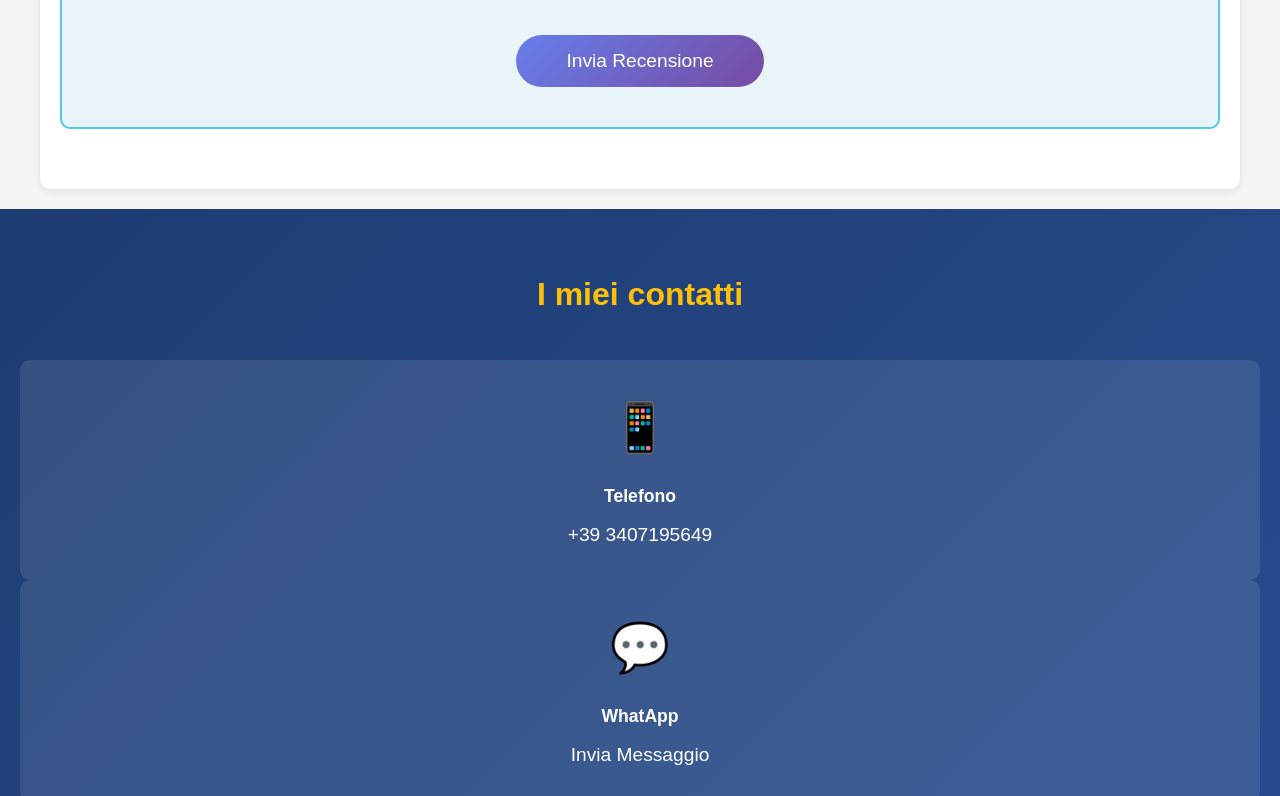
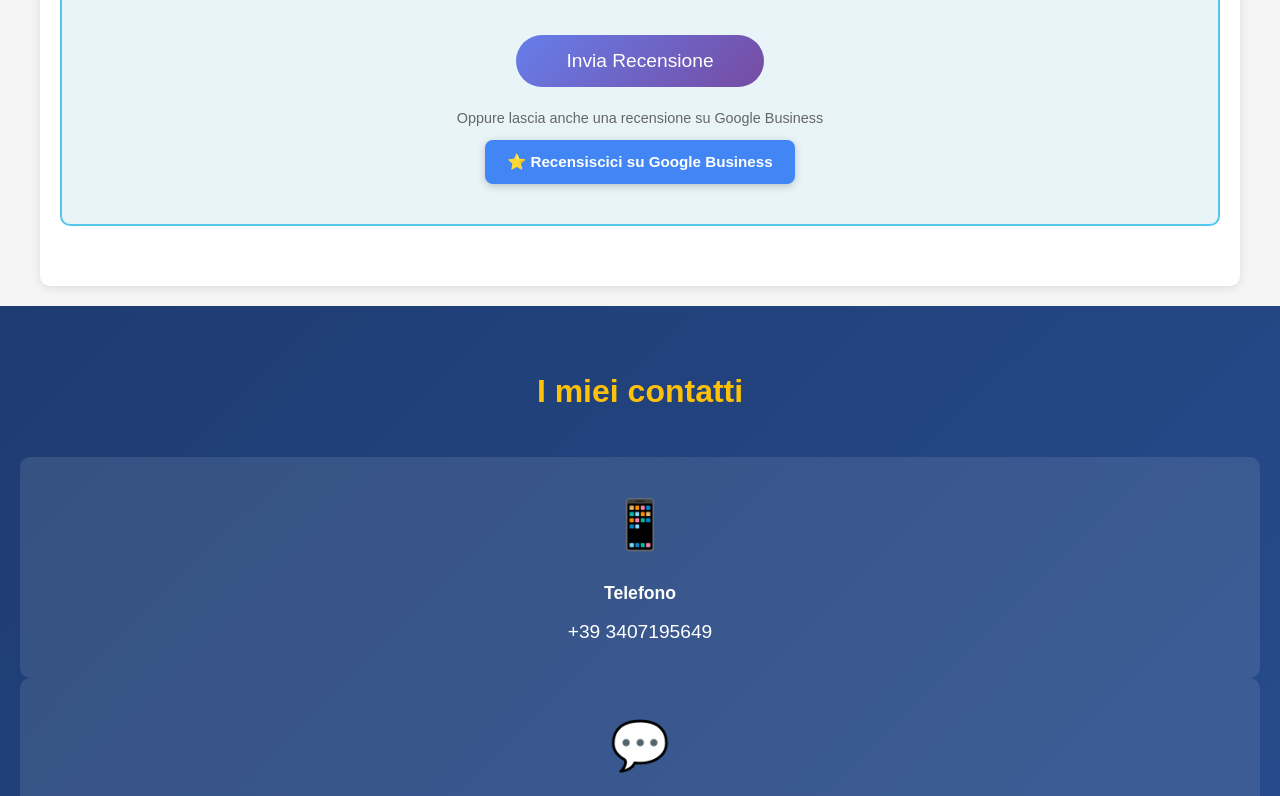
Before and after one commit to dariolopresti14-sys/gaetano-cristaldi-idraulico, a website: page frontend/index.html in a window 1280 px wide. Shown: the part 3868-4664 px from the top of the page. Drawn offline with Linux system fonts and the light colour scheme; no server answers.

Commit message:
aggiunto possibilita di recensione su google business

```diff
--- a/frontend/index.html
+++ b/frontend/index.html
@@ -343,6 +343,14 @@
           </div>
           <button type="submit" class="submit-btn">Invia Recensione</button>
 
+          <div style="text-align: center; margin-top: 20px;">
+            <p style="font-size: 0.9em; color: #666; margin-bottom: 10px;">Oppure lascia anche una recensione su Google Business</p>
+            <a href="https://g.page/r/CVBXMQX_SSmZEBM/review" target="_blank" style="display: inline-block; background: #4285f4; color: white; padding: 10px 22px; border-radius: 8px; text-decoration: none; font-size: 0.95em; font-weight: bold; box-shadow: 0 2px 8px rgba(0, 0, 0, 0.2);">
+             ⭐ Recensiscici su Google Business
+            </a>
+
+          </div>
+
        </form>
 
           <div class="message success" id="successMessage" ></div>
```
